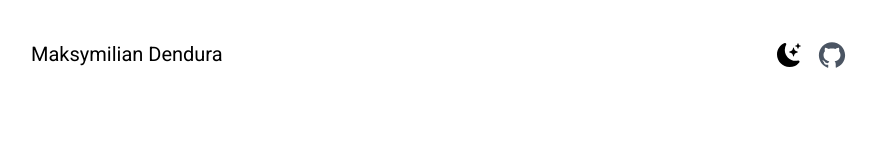
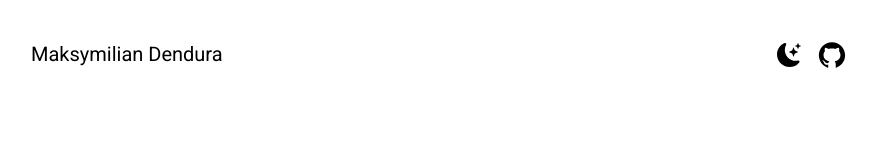
Before and after one commit to Noniv/portfolio, a Next.js app: page / in a window 1280 px wide. Shown: the top 160 px of the page, without its empty margins (201-1077 px from the left). Built offline with nearby package versions, Linux system fonts and the light colour scheme.

Commit message:
Changed navbar icons colors

```diff
--- a/app/page.js
+++ b/app/page.js
@@ -31,17 +31,17 @@ export default function Home() {
             <h1 className="text-xl">Maksymilian Dendura</h1>
             <div className="flex gap-4 items-center">
               <BsFillMoonStarsFill
-                className="cursor-pointer text-2xl hover:text-teal-500"
+                className="cursor-pointer text-2xl hover:text-teal-500 text-black dark:text-gray-400 dark:hover:text-teal-500"
                 onClick={() => setDarkMode(!darkMode)}
               />
               <div className="text-3xl text-gray-600 dark:text-gray-400">
                 <Link
                   href="https://github.com/Noniv"
-                  className="hover:scale-110 transition-transform hover:text-teal-500"
+                  className="hover:scale-110 transition-transform hover:text-teal-500 text-black dark:text-gray-400 dark:hover:text-teal-500"
                   aria-label="Github"
                   target="_blank"
                 >
-                  <AiFillGithub />
+                  <AiFillGithub/>
                 </Link>
               </div>
             </div>
```
